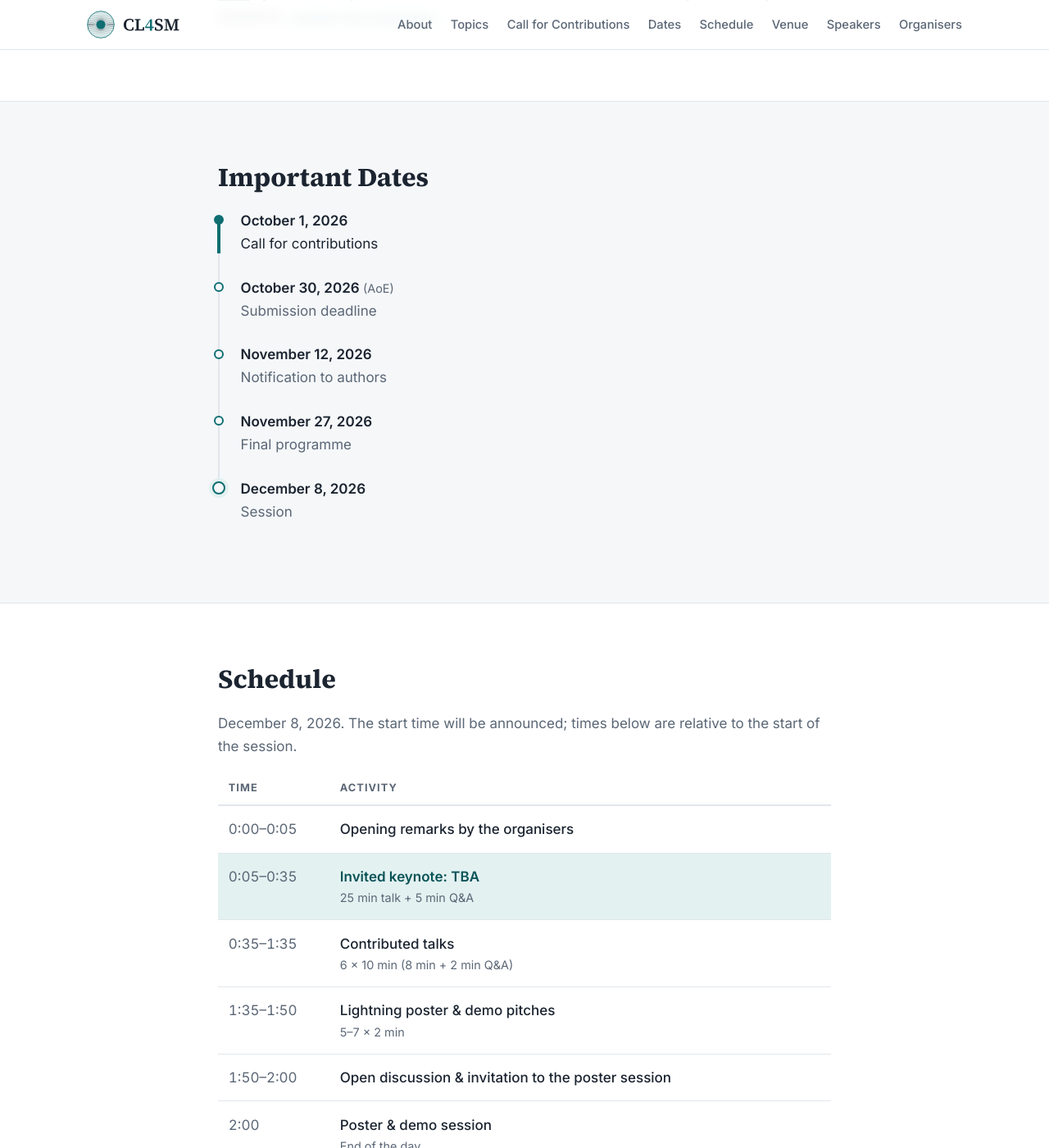
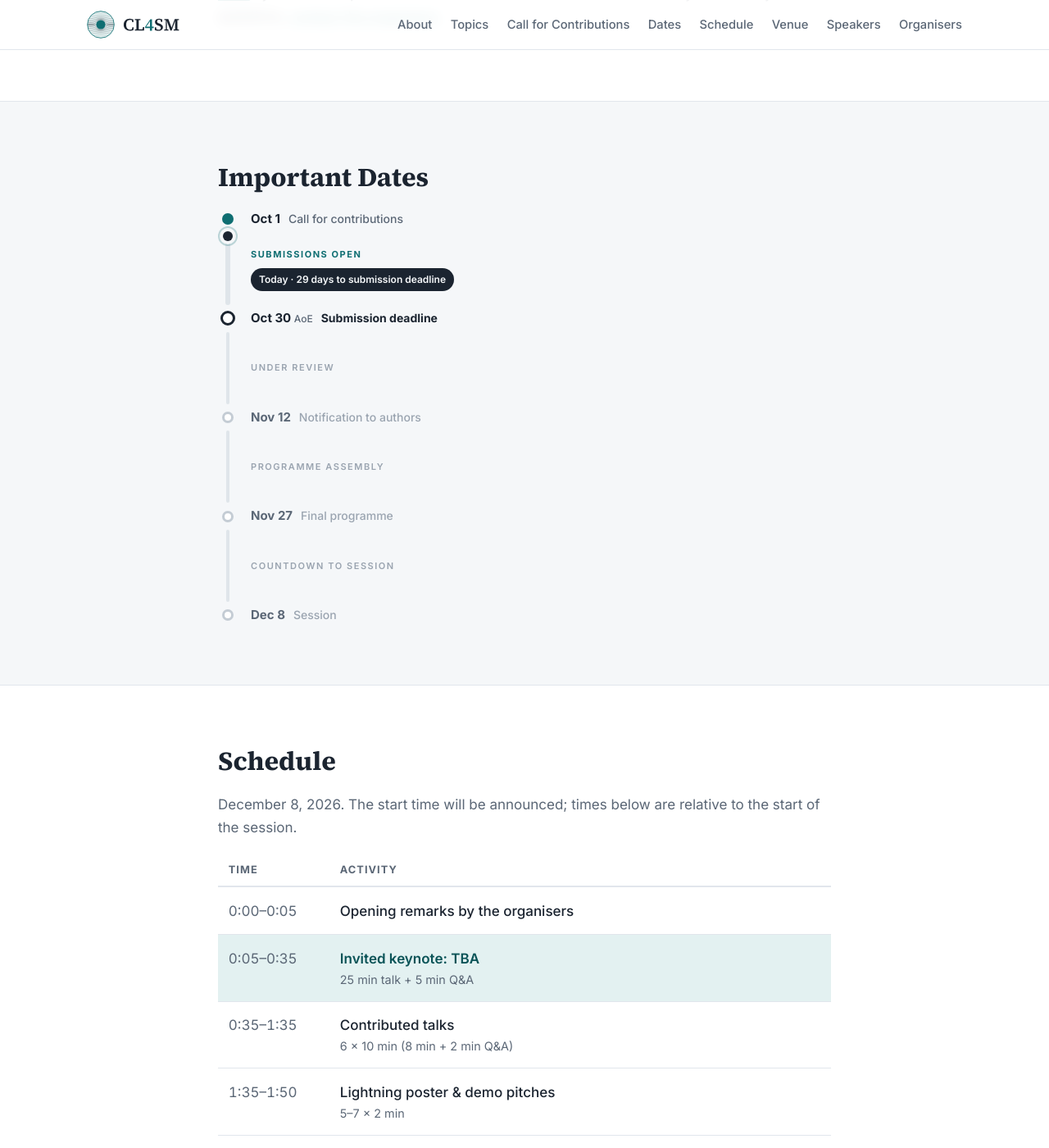
Before and after one commit to badulion/cl4sm_2026, a Jekyll site: the page built from index.html, in a window 1280 px wide and 1400 px high, scrolled down 3508 px. Shown: the whole window at 82% size. Built offline with Jekyll 4.4.1, drawn with Linux system fonts in a browser that asks for light colours.

Commit message:
Replace the dates timeline with the named-stretches design
Milestones are joined by named stretches (Submissions open, Under review,
Programme assembly, Countdown to session). Passed milestones are filled, the
next one is highlighted, and the current stretch fills with elapsed time and
shows a 'Today · N days to …' pill.

Co-Authored-By: Claude Opus 5.5 <noreply@anthropic.com>

```diff
--- a/_data/dates.yml
+++ b/_data/dates.yml
@@ -1,15 +1,19 @@
 # Set `date` when fixed; until then `approx` is shown.
+# `phase` names the stretch from this date to the next one.
 - event: Call for contributions
   date: "October 1, 2026"
+  phase: Submissions open
 - event: Submission deadline
   date: "October 30, 2026"
   tz: "AoE"
   approx: "Late October 2026"
+  phase: Under review
 - event: Notification to authors
   date: "November 12, 2026"
   approx: "Mid-November 2026"
+  phase: Programme assembly
 - event: Final programme
   date: "November 27, 2026"
+  phase: Countdown to session
 - event: Session
   date: "December 8, 2026"
-  highlight: true
--- a/_layouts/default.html
+++ b/_layouts/default.html
@@ -60,11 +62,24 @@
         if (a < 0 || b >= t.length) return NaN;
         return t[a] + (t[b] - t[a]) * (i - a) / (b - a);
       });
-      var passed = t.map(function (v) { return now >= v; });
+      var next = t.findIndex(function (v) { return now < v; });
+      var days = function (n) { return n + (n === 1 ? ' day' : ' days'); };
       items.forEach(function (li, i) {
-        if (passed[i]) li.classList.add('timeline__item--passed');
-        var f = passed[i + 1] ? 100 : passed[i] ? 50 : 0;
-        li.style.setProperty('--fill', f + '%');
+        if (now >= t[i]) li.classList.add('tl__item--passed');
+        if (i === next) li.classList.add('tl__item--next');
+        var seg = li.querySelector('.tl__seg');
+        if (!seg) return;
+        var a = t[i], b = t[i + 1];
+        if (isNaN(a) || isNaN(b)) return;
+        var state = now < a ? 'future' : now >= b ? 'past' : 'current';
+        var f = state === 'past' ? 1 : state === 'future' ? 0 : (now - a) / (b - a);
+        seg.classList.add('tl__seg--' + state);
+        seg.style.setProperty('--f', (f * 100).toFixed(2) + '%');
+        if (state === 'current') {
+          var left = Math.max(1, Math.ceil((b - now) / DAY));
+          seg.querySelector('.tl__today').textContent =
+            'Today · ' + days(left) + ' to ' + items[i + 1].dataset.event.toLowerCase();
+        }
       });
     })();
   </script>
--- a/assets/css/style.css
+++ b/assets/css/style.css
@@ -13,6 +13,10 @@
   --radius: 10px;
   --logo-bg: #ffffff;           /* logo strip is white in both themes */
   --logo-muted: #5b6776;
+  --tl-track: #dfe5ea;
+  --tl-future: #c4ccd4;
+  --tl-faint: #9aa4b0;
+  --tl-halo: rgba(15, 110, 114, .25);
   --font-sans: "Inter", system-ui, -apple-system, "Segoe UI", Roboto, sans-serif;
   --font-serif: "Source Serif 4", Georgia, serif;
 }
@@ -31,6 +35,10 @@
     --on-accent: #0b1215;
     --shadow: none;
     --logo-bg: #ffffff;
+    --tl-track: #2a3440;
+    --tl-future: #4a5663;
+    --tl-faint: #6f7b89;
+    --tl-halo: rgba(79, 185, 188, .3);
   }
 }
 
@@ -149,25 +157,36 @@ p { margin: 0 0 1em; }
 .tracks p { color: var(--muted); margin: 0; }
 
 /* Timeline */
-.timeline { list-style: none; padding: 0 0 0 2px; margin: 0; }
-.timeline__item { position: relative; padding: 0 0 1.6rem 1.6rem; }
-.timeline__item::before {
-  content: ""; position: absolute; left: -7px; top: .45rem; z-index: 1;
-  width: 12px; height: 12px; border-radius: 50%; background: var(--bg-alt); border: 2px solid var(--accent);
-}
-/* Segment from this dot to the next one: thin base line, thick accent fill up to --fill. */
-.timeline__item:not(:last-child)::after {
-  content: ""; position: absolute; left: -3px; top: calc(.45rem + 6px);
-  width: 4px; height: 100%;
-  background:
-    linear-gradient(var(--accent), var(--accent)) top / 100% var(--fill, 0%) no-repeat,
-    linear-gradient(var(--border), var(--border)) center / 2px 100% no-repeat;
-}
-.timeline__item--highlight::before { width: 16px; height: 16px; left: -9px; top: calc(.45rem - 2px); box-shadow: 0 0 0 4px var(--accent-soft); }
-.timeline__item--passed::before { background: var(--accent); }
-.timeline__item--passed .timeline__event { color: var(--text); }
-.timeline__date { display: block; font-weight: 600; }
-.timeline__event { color: var(--muted); }
+/* Important dates: milestones joined by named stretches; the current stretch fills with elapsed time. */
+.tl { list-style: none; margin: 0; padding: 0; }
+.tl__row, .tl__seg { display: grid; grid-template-columns: 24px minmax(0, 1fr); column-gap: 16px; }
+.tl__row { align-items: center; }
+.tl__dot { justify-self: center; width: 14px; height: 14px; border-radius: 50%; background: var(--surface); border: 3px solid var(--tl-future); }
+.tl__text { display: flex; align-items: baseline; flex-wrap: wrap; gap: 0 10px; }
+.tl__date { font-size: 15px; font-weight: 700; color: var(--muted); white-space: nowrap; }
+.tl__tz { font-size: 12px; font-weight: 500; color: var(--muted); }
+.tl__label { font-size: 14px; font-weight: 500; color: var(--tl-faint); }
+.tl__item--passed .tl__dot { background: var(--accent); border-color: var(--accent); }
+.tl__item--passed .tl__date { color: var(--text); }
+.tl__item--passed .tl__label { color: var(--muted); }
+.tl__item--next .tl__dot { width: 18px; height: 18px; border-color: var(--text); }
+.tl__item--next .tl__date, .tl__item--next .tl__label { color: var(--text); }
+.tl__item--next .tl__label { font-weight: 700; }
+
+.tl__seg { min-height: 96px; }
+.tl__rail { position: relative; display: flex; justify-content: center; margin: 4px 0; }
+.tl__track { width: 4px; border-radius: 3px; background: var(--tl-track); overflow: hidden; }
+.tl__fill { height: var(--f, 0%); background: var(--accent); }
+.tl__now { display: none; position: absolute; top: var(--f, 0%); left: 50%; transform: translate(-50%, -50%);
+  width: 12px; height: 12px; border-radius: 50%; background: var(--text);
+  box-shadow: 0 0 0 4px var(--bg-alt), 0 0 0 6px var(--tl-halo); }
+.tl__segtext { display: flex; flex-direction: column; justify-content: center; align-items: flex-start; gap: 8px; padding: 10px 0; }
+.tl__phase { font-size: 11px; font-weight: 600; letter-spacing: .14em; text-transform: uppercase; color: var(--tl-faint); }
+.tl__today { display: none; font-size: 12px; font-weight: 600; background: var(--text); color: var(--bg-alt); padding: 4px 10px; border-radius: 999px; }
+.tl__seg--past .tl__phase { color: var(--muted); }
+.tl__seg--current .tl__track { width: 6px; }
+.tl__seg--current .tl__now, .tl__seg--current .tl__today { display: block; }
+.tl__seg--current .tl__phase { color: var(--accent); font-weight: 700; }
 
 /* Schedule */
 .schedule { width: 100%; border-collapse: collapse; margin-top: 1rem; }
--- a/index.html
+++ b/index.html
@@ -122,14 +122,32 @@ layout: default
 <section id="dates" class="section section--alt">
   <div class="container narrow">
     <h2>Important Dates</h2>
-    <ul class="timeline">
+    <ol class="tl">
       {% for d in site.data.dates %}
-      <li class="timeline__item{% if d.highlight %} timeline__item--highlight{% endif %}"{% if d.date and d.date != "" %} data-date="{{ d.date | date: "%Y-%m-%d" }}"{% endif %}>
-        <span class="timeline__date">{% if d.date and d.date != "" %}{{ d.date }}{% if d.tz %} <span class="tba">({{ d.tz }})</span>{% endif %}{% else %}{{ d.approx }} <span class="tba">(exact date TBA)</span>{% endif %}</span>
-        <span class="timeline__event">{{ d.event }}</span>
+      {% assign dated = false %}{% if d.date and d.date != "" %}{% assign dated = true %}{% endif %}
+      <li class="tl__item"{% if dated %} data-date="{{ d.date | date: "%Y-%m-%d" }}"{% endif %} data-event="{{ d.event }}">
+        <div class="tl__row">
+          <span class="tl__dot" aria-hidden="true"></span>
+          <div class="tl__text">
+            <span class="tl__date">{% if dated %}{{ d.date | date: "%b %-d" }}{% if d.tz %} <span class="tl__tz">{{ d.tz }}</span>{% endif %}{% else %}{{ d.approx }}{% endif %}</span>
+            <span class="tl__label">{{ d.event }}</span>
+          </div>
+        </div>
+        {% unless forloop.last %}
+        <div class="tl__seg">
+          <div class="tl__rail" aria-hidden="true">
+            <div class="tl__track"><div class="tl__fill"></div></div>
+            <span class="tl__now"></span>
+          </div>
+          <div class="tl__segtext">
+            <span class="tl__phase">{{ d.phase }}</span>
+            <span class="tl__today"></span>
+          </div>
+        </div>
+        {% endunless %}
       </li>
       {% endfor %}
-    </ul>
+    </ol>
   </div>
 </section>
 
```
Also changed, not shown: other parts of _layouts/default.html (+7 -5 lines).
